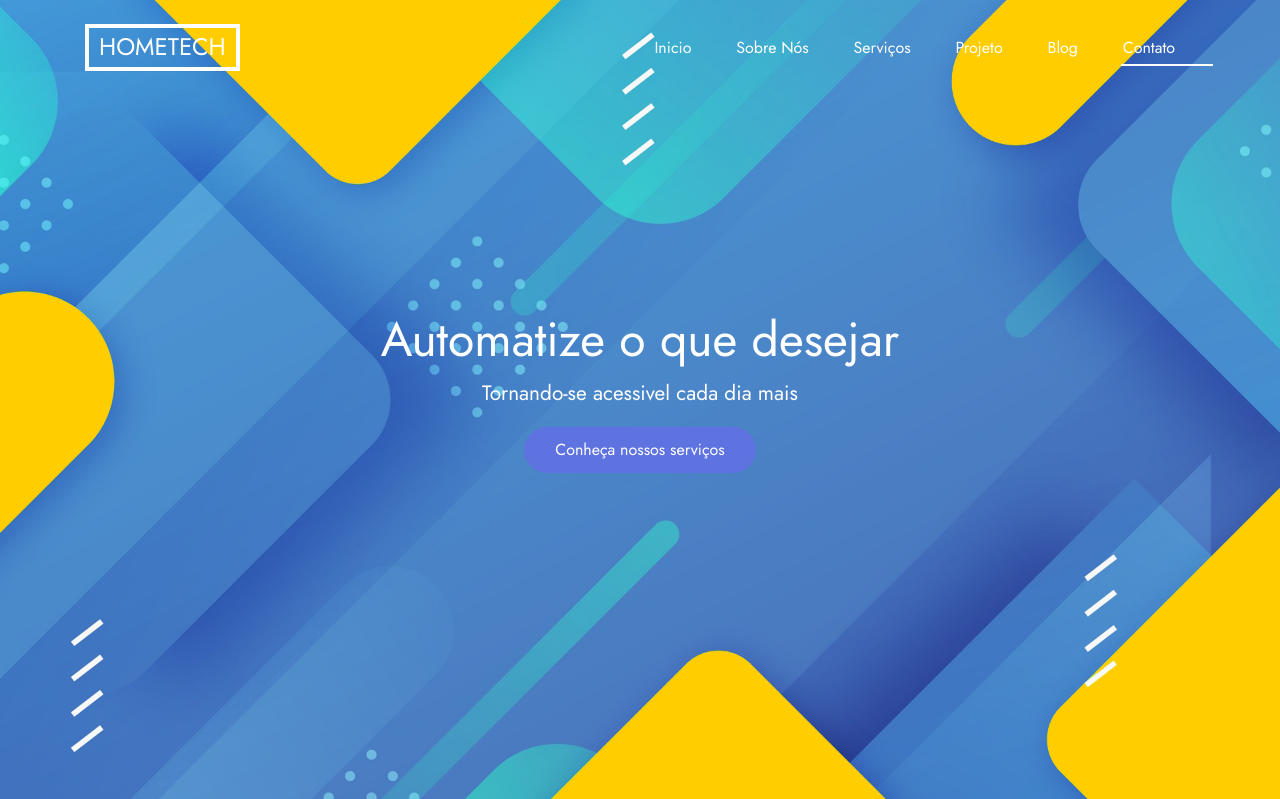
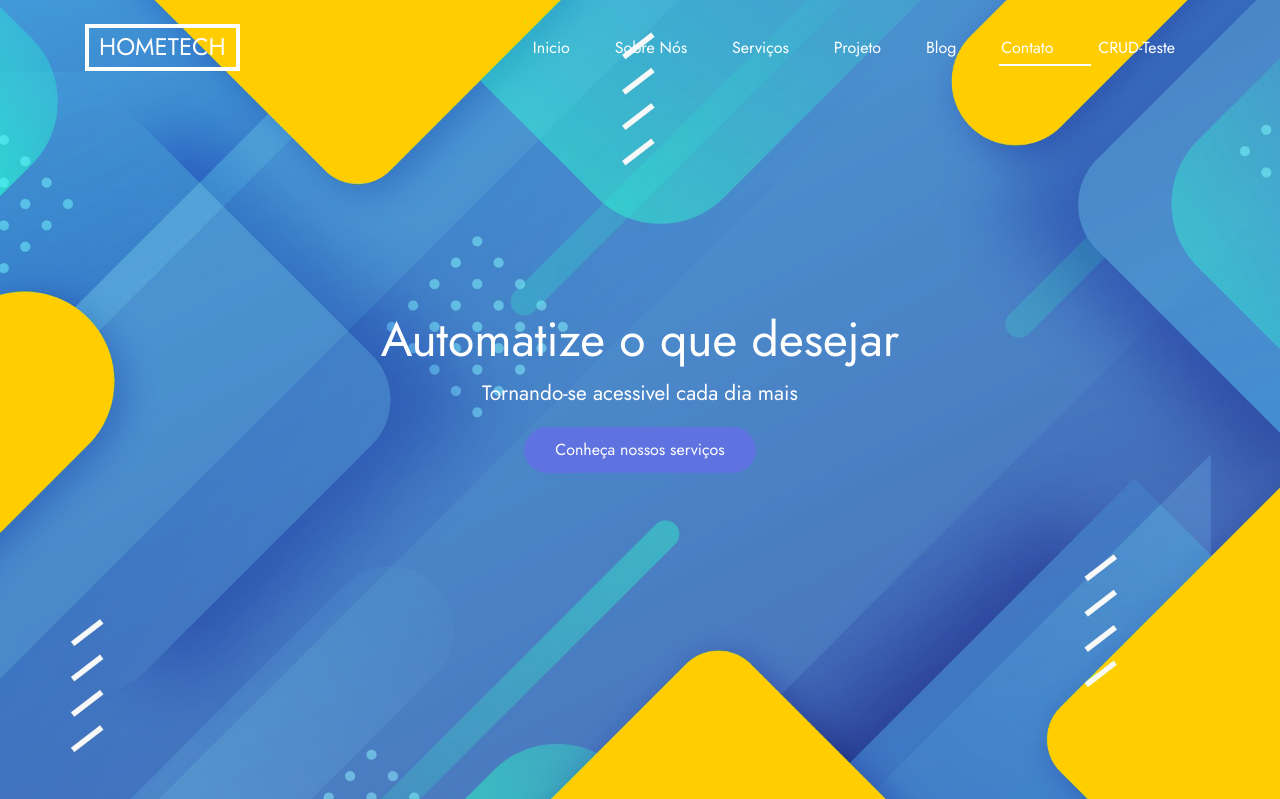
Before and after one commit to Rpererah/HomeTechWeb, a PHP site: page / in a window 1280 px wide. Shown: the top 799 px of the page. Run offline with PHP 8.4, Linux system fonts and the light colour scheme; some libraries are stand-ins or nearby versions; some web fonts are replaced.

Commit message:
crud adicionado

```diff
--- a/Header.php
+++ b/Header.php
@@ -8,6 +8,9 @@
     <link href="https://fonts.googleapis.com/css2?family=Jost:wght@400;700;900&display=swap" rel="stylesheet">
     <link rel="stylesheet" href="fonts/icomoon/style.css">
 
+
+    <!-- Latest compiled and minified CSS -->
+    <link rel="stylesheet" href="assets/css/bootstrap.min.css">
     <link rel="stylesheet" href="css/bootstrap/bootstrap.css">
     <link rel="stylesheet" href="css/jquery-ui.css">
     <link rel="stylesheet" href="css/owl.carousel.min.css">
@@ -65,6 +68,7 @@
                 <li><a href="#projects-section" class="nav-link">Projeto</a></li>
                 <li><a href="#blog-section" class="nav-link">Blog</a></li>
                 <li><a href="#contact-section" class="nav-link">Contato</a></li>
+                <li><a href="crud/index.php" class="nav-link">CRUD-Teste</a></li>
               </ul>
             </nav>
 
```
